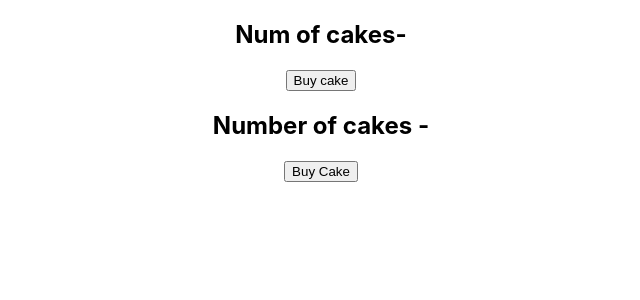
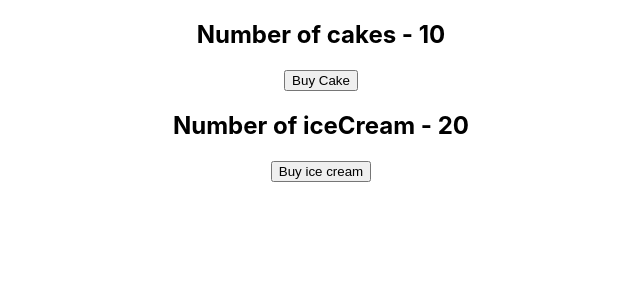
Before and after one commit to hakoemmy/cake-shop-app, a React (Create React App) app: page / in a window 1280 px wide. Shown: the top 300 px of the page, without its empty margins (319-959 px from the left). Built offline with nearby package versions, Linux system fonts and the light colour scheme.

Commit message:
Fix conflicts

```diff
--- a/package.json
+++ b/package.json
@@ -10,7 +10,9 @@
     "react-dom": "^16.12.0",
     "react-redux": "^7.1.3",
     "react-scripts": "3.3.0",
-    "redux": "^4.0.5"
+    "redux": "^4.0.5",
+    "redux-devtools-extension": "^2.13.8",
+    "redux-logger": "^3.0.6"
   },
   "scripts": {
     "start": "react-scripts start",
--- a/src/App.js
+++ b/src/App.js
@@ -4,13 +4,15 @@ import './App.css';
 import CakeContainer from '../src/components/CakeContainer/CakeContainer';
 import Store from './redux/store';
 import HooksCakeContainer from '../src/components/HooksCakeContainer/HooksCakeContainer'
+import IceCreamContainer from '../src/components/IceCreamContainer/IceCreamContainer'
 
 function App() {
   return (
     <Provider store={Store}>
       <div className="App">
-         <HooksCakeContainer/>
+         {/* <HooksCakeContainer/> */}
           <CakeContainer/>
+          <IceCreamContainer />
 
       </div>
     </Provider>
--- a/src/components/CakeContainer/CakeContainer.js
+++ b/src/components/CakeContainer/CakeContainer.js
@@ -1,6 +1,6 @@
 import React from 'react';
 import { connect } from 'react-redux';
-import { buyCake } from '../../redux/cake/cakeActions';
+import { buyCake } from '../../redux';
 
 const cakeContainer = (props) => {
     return (
@@ -13,7 +13,7 @@ const cakeContainer = (props) => {
 
 const mapStateToProps = state => {
     return {
-        numOfCakes : state.numOfCakes
+        numOfCakes : state.cake.numOfCakes
     }
 }
 
--- a/src/redux/store.js
+++ b/src/redux/store.js
@@ -1,6 +1,8 @@
-import { createStore } from 'redux';
+import { createStore, applyMiddleware } from 'redux';
+import logger from 'redux-logger';
 import rootReducer from './rootReducer';
 
-const store = createStore(rootReducer);
+
+const store = createStore(rootReducer, applyMiddleware(logger));
 
 export default store;
```
